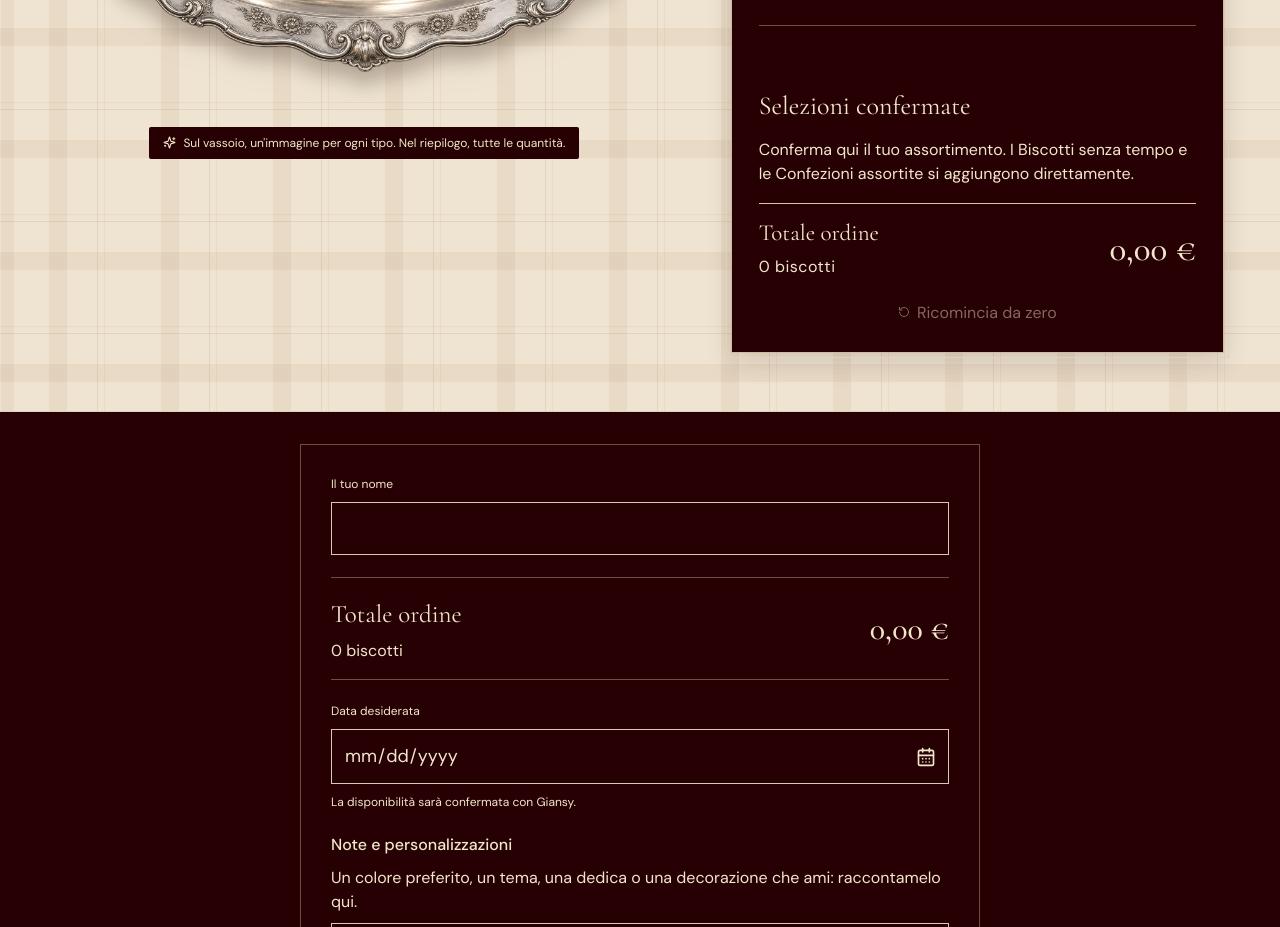
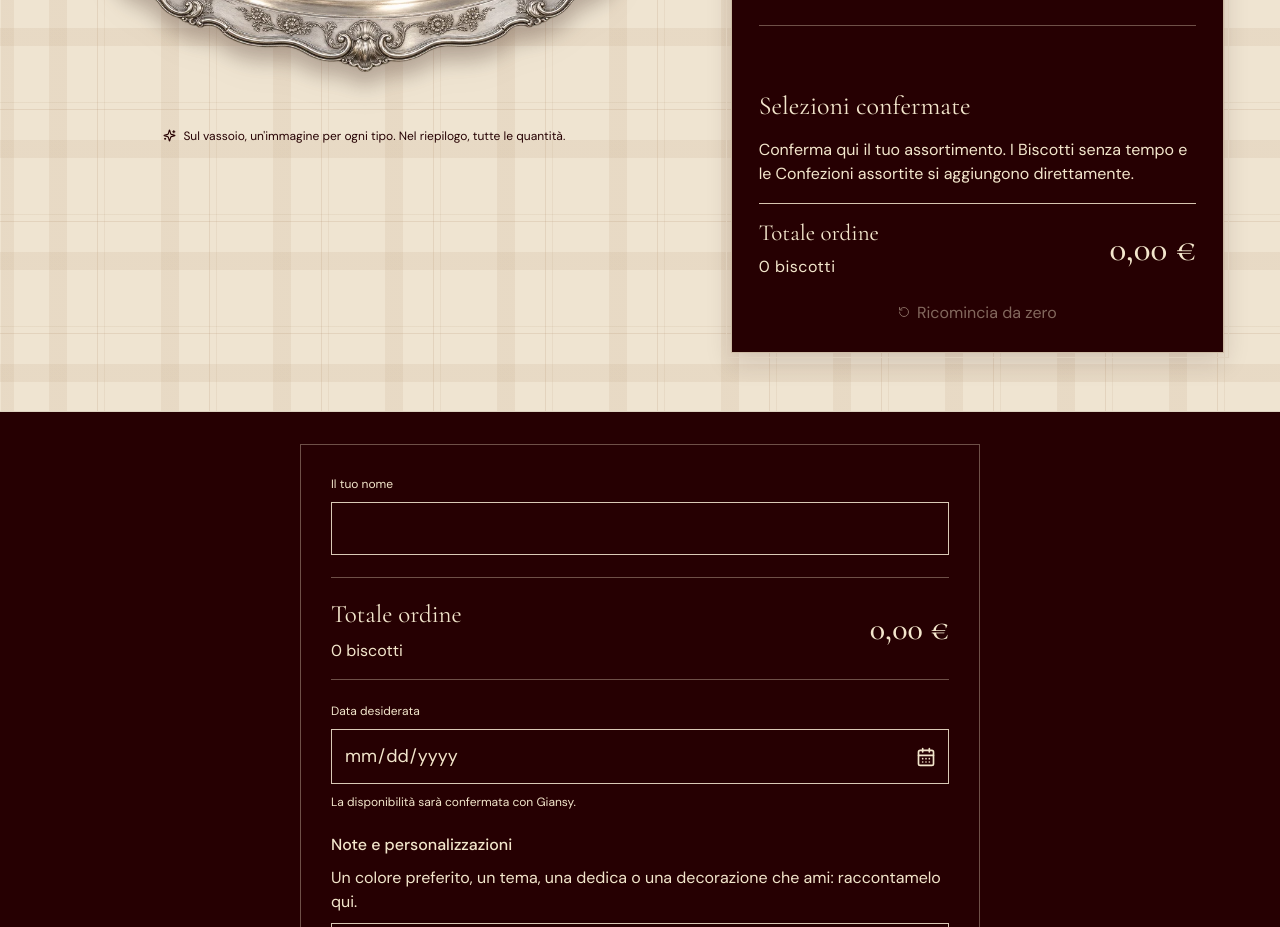
Before and after one commit to aleorengo/giansy, a React (Vite) app: page / in a window 1280 px wide. Shown: the part 5200-6127 px from the top of the page. Built offline with nearby package versions, Linux system fonts and the light colour scheme.

Commit message:
Show tray note as plain dark text on ivory tartan

```diff
--- a/src/assortment.css
+++ b/src/assortment.css
@@ -51,14 +51,12 @@
 }
 
 .assortment-section .plate-note {
-  color: var(--ivory);
+  color: var(--wine);
   font-style: normal;
   font-size: var(--text-small);
   margin-top: 24px;
-  padding: 7px 14px;
-  background: var(--wine);
-  border-radius: 2px;
-  text-shadow: 0 1px 2px #21000060;
+  padding: 0;
+  background: transparent;
 }
 
 .assortment-section .order-card {
```
